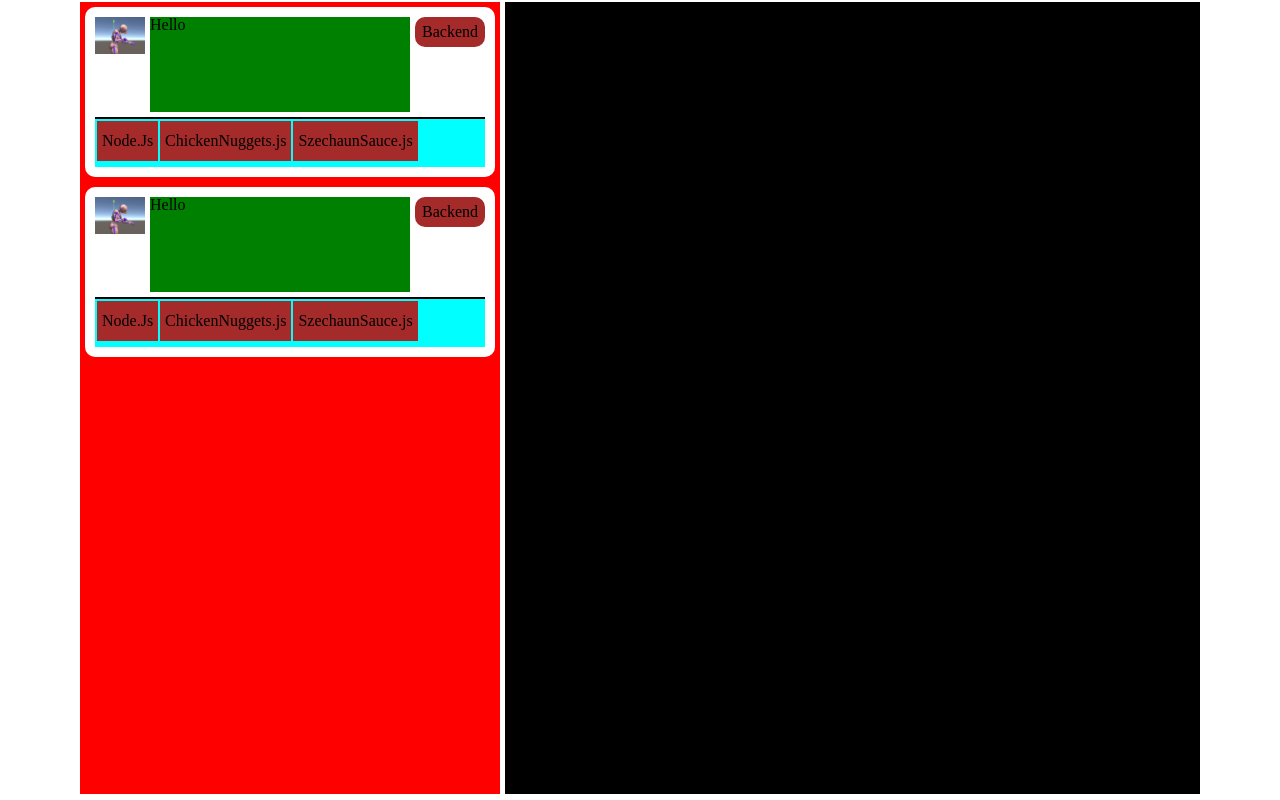
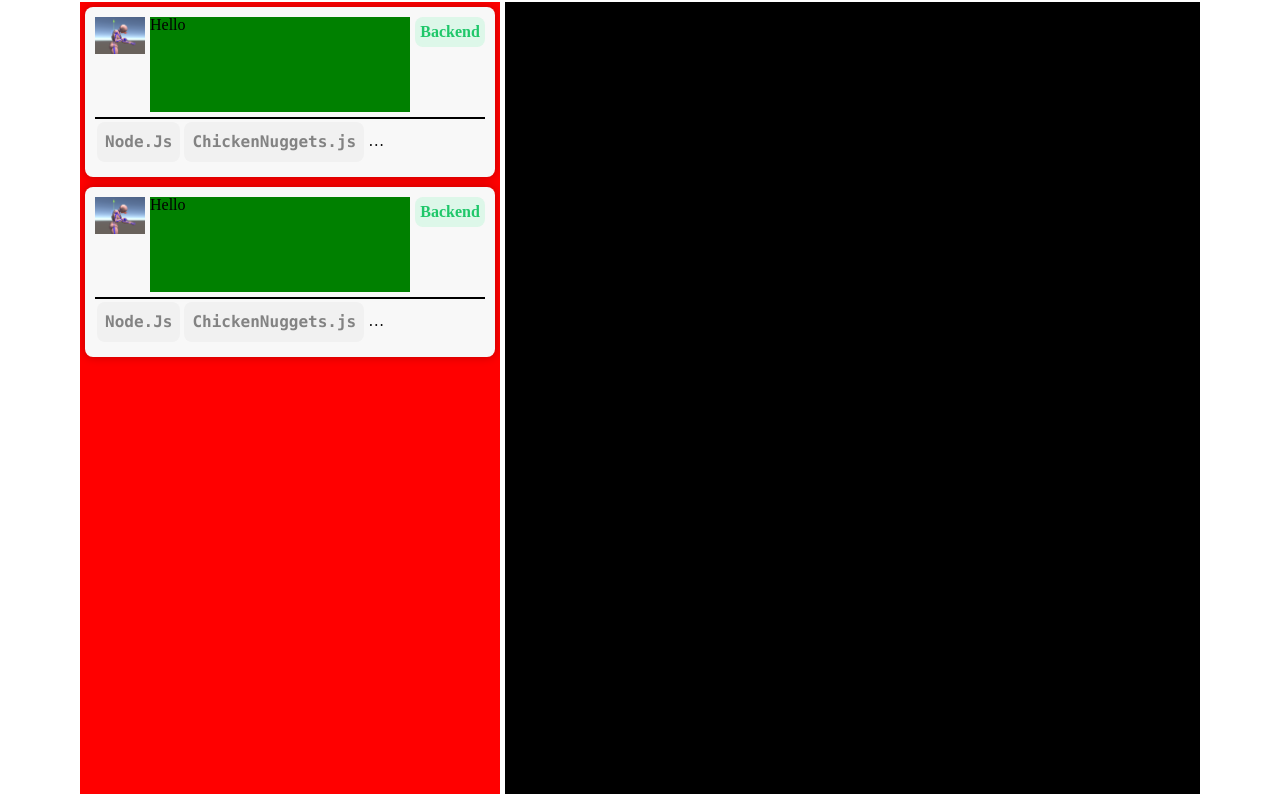
Before and after one commit to Arif-Khalid/nodeflair, a React (Create React App) app: page / in a window 1280 px wide. Built offline with nearby package versions, Linux system fonts and the light colour scheme.

Commit message:
Replace WrapFlex with inline-block implementation

```diff
--- a/src/App.js
+++ b/src/App.js
@@ -35,7 +35,7 @@ function Job() {
       <li className="job round-border">
         <img src="images/angle_down.png" alt="test"></img>
         <p>Hello</p>
-        <div className="type round-border">Backend</div>
+        <div className="type round-border vertical-center">Backend</div>
         <Skills />
       </li>
     </>
@@ -43,11 +43,19 @@ function Job() {
 }
 
 function Skills() {
-  const skillsArray = ["Node.Js", "ChickenNuggets.js", "SzechaunSauce.js"];
+  const skillsArray = [
+    "Node.Js",
+    "ChickenNuggets.js",
+    "SzechaunSauce.js",
+    "wdadsdwadadwadsads",
+    "wdguasdawhdusakdhwukadhkawuhd",
+  ];
   const ref = useRef(null);
   return (
     <ul className="skillsContainer" ref={ref}>
-      <WrapFlex items={skillsArray} className="skill" etcSymbol="..." />
+      {skillsArray.map((item) => (
+        <li className="skill round-border">{item}</li>
+      ))}
     </ul>
   );
 }
--- a/src/index.css
+++ b/src/index.css
@@ -34,12 +34,20 @@
 .job {
   padding: 10px;
   position: relative;
-  background-color: white;
+  background-color: #f8f8f8;
   min-height: 150px;
   display: grid;
   grid-template-columns: 50px auto 70px;
   grid-template-rows: auto 50px;
   grid-gap: 5px;
+  box-shadow: 0px 0px 10px rgb(0, 0, 0, 0.25);
+  transition: 0.2s;
+}
+
+.job:hover {
+  transform: translateY(-2px);
+  cursor: pointer;
+  box-shadow: 0px 0px 10px rgb(0, 0, 0, 0.75);
 }
 
 .job img {
@@ -55,11 +63,11 @@
 }
 
 .job .type {
-  display: flex;
-  align-items: center;
   justify-content: center;
   height: 30px;
-  background-color: brown;
+  background-color: #ddf7e9;
+  color: #1fc76a;
+  font-weight: 600;
   grid-row: 1;
   grid-column: 3;
 }
@@ -68,31 +76,36 @@
   grid-row: 2;
   grid-column: 1 / -1;
   border-top: 2px solid black;
-  background-color: aqua;
-  padding-top: 2px;
   overflow: hidden;
-}
-
-.skills {
-  display: flex;
-  flex-wrap: wrap;
-  width: inherit;
-  gap: 2px;
+  white-space: nowrap;
+  text-overflow: ellipsis;
+  width: 100%;
 }
 
 .skill {
-  background-color: brown;
-  display: flex;
-  align-items: center;
-  padding-left: 5px;
-  padding-right: 5px;
-  height: 40px;
+  color: #838383;
+  background-color: #f1f1f1;
+  padding: 5px 8px;
+  margin: 3px 2px;
+  display: inline-block;
+  max-width: 90%;
+  line-height: 30px;
+  overflow: hidden;
+  text-overflow: ellipsis;
+  vertical-align: middle;
+  font-weight: bold;
+  font-family: "Roboto Mono", "Consolas", monospace;
 }
 
 .round-border {
-  border-radius: 10px;
+  border-radius: 8px;
 }
 
 .hide {
   display: none;
 }
+
+.vertical-center {
+  display: flex;
+  align-items: center;
+}
```
